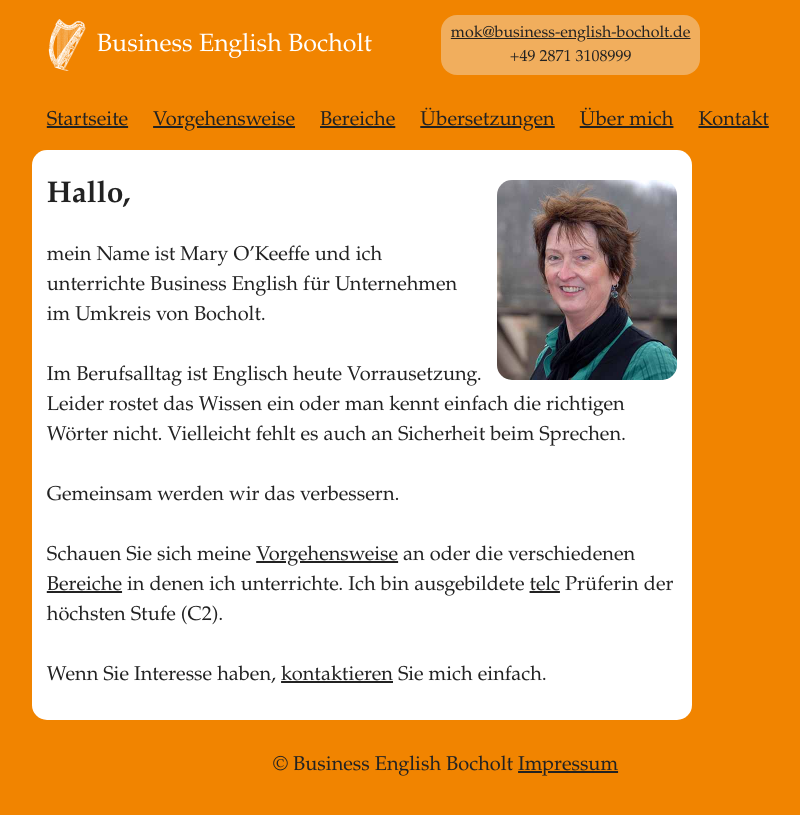
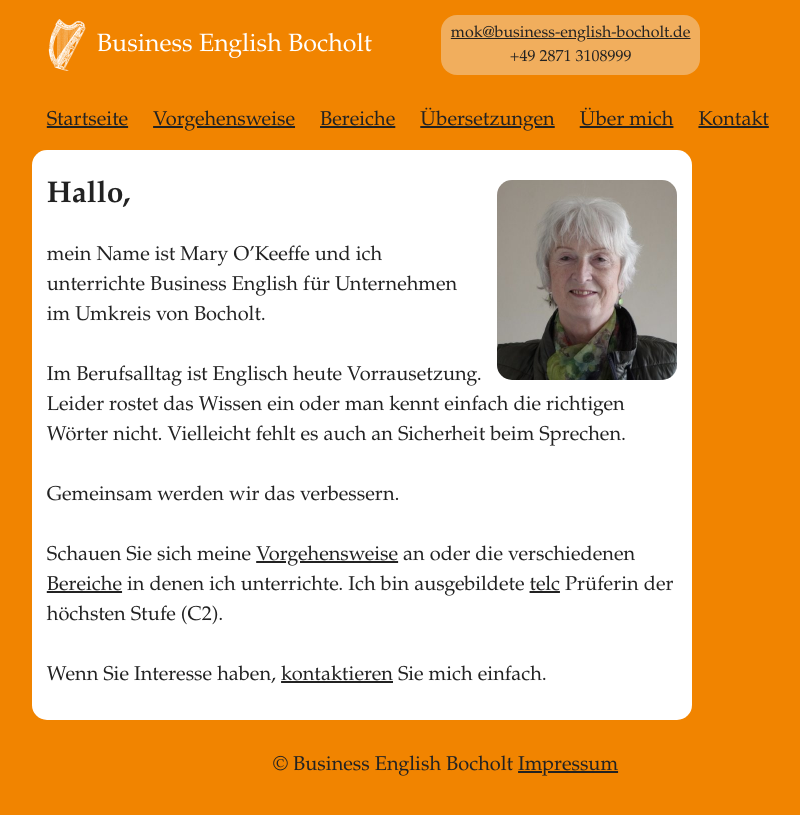
Before and after one commit to ArloL/business-english, a Jekyll site: the page built from index.md, in a window 1280 px wide. Shown: the top 815 px of the page, without its empty margins (124-924 px from the left). Built offline with Jekyll 4.4.1, drawn with Linux system fonts in a browser that asks for light colours.

Commit message:
update portrait

```diff
--- a/index.md
+++ b/index.md
@@ -4,7 +4,7 @@ title: Business English in und um Bocholt
 no_title_expansion: true
 description: Mary O'Keeffe unterrichtet Business English im Umkreis von Bocholt.
 ---
-<img class="mary" width="180" height="200" src="img/mary.jpg" alt="">
+<img class="mary" width="180" height="200" src="img/mary-2.jpg" alt="">
 
 # Hallo,
 
```
Also changed, not shown: ueber-mich.md (+1 -1 lines), img/mary-2.jpg (added).
